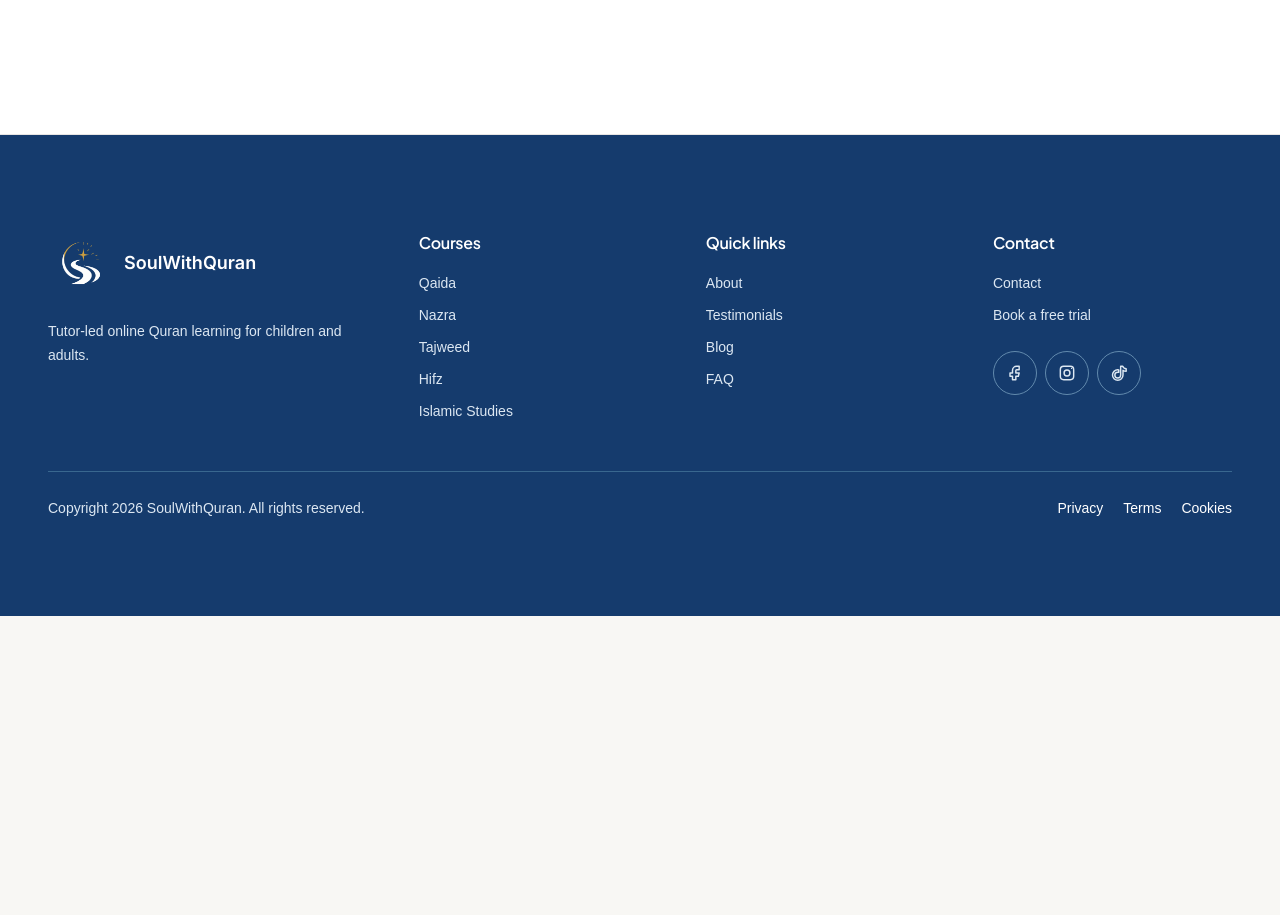
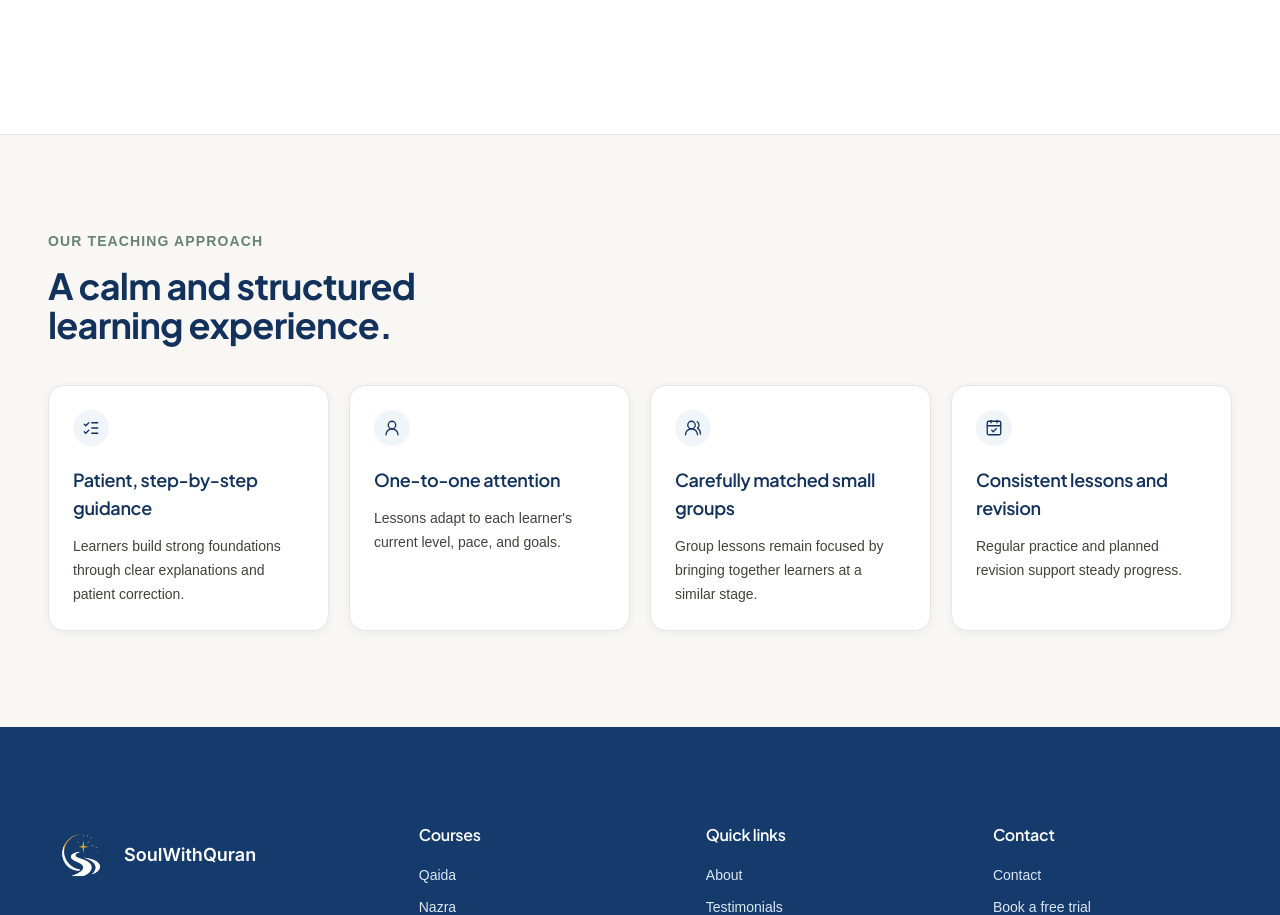
Before and after one commit to faisaldev5/soul-with-quran, a Next.js app: page /about in a window 1280 px wide. Shown: the part 1460-2375 px from the top of the page. Before the commit the page ends 2076 px from the top, so only its background shows below. Built offline with nearby package versions, Linux system fonts and the light colour scheme.

Commit message:
feat: refine About page sections

```diff
--- a/src/app/about/page.tsx
+++ b/src/app/about/page.tsx
@@ -1,6 +1,7 @@
 import type { Metadata } from "next";
 
 import { AboutHero } from "@/components/sections/about-hero";
+import { AboutTeachingApproach } from "@/components/sections/about-teaching-approach";
 import { MeetYourQuranTutorAbout } from "@/components/sections/meet-your-quran-tutor-about";
 
 export const metadata: Metadata = {
@@ -14,6 +15,7 @@ export default function AboutPage() {
     <>
       <AboutHero />
       <MeetYourQuranTutorAbout />
+      <AboutTeachingApproach />
     </>
   );
 }
--- a/src/components/sections/about-hero.tsx
+++ b/src/components/sections/about-hero.tsx
@@ -10,13 +10,13 @@ export function AboutHero() {
   return (
     <Section
       aria-labelledby="about-hero-heading"
-      className="relative isolate overflow-hidden border-b border-border !py-12 md:!py-14 lg:!py-16"
+      className="relative isolate overflow-hidden border-b border-border !py-10 md:!py-14 lg:!py-16"
       spacing="compact"
       withContainer={false}
     >
       <div
         aria-hidden="true"
-        className="pointer-events-none absolute right-0 top-0 h-56 w-full sm:h-64 lg:inset-y-0 lg:h-auto lg:w-[68%]"
+        className="pointer-events-none absolute right-0 top-0 h-[18rem] w-full sm:h-72 lg:inset-y-0 lg:h-auto lg:w-[68%]"
       >
         <Image
           src="/images/about/about-hero-quran.webp"
@@ -27,7 +27,7 @@ export function AboutHero() {
           className="object-cover object-[78%_center] opacity-80 lg:opacity-100"
         />
         <div className="absolute inset-0 bg-primary-950/15" />
-        <div className="absolute inset-0 bg-gradient-to-b from-background/90 via-background/70 to-transparent lg:bg-gradient-to-r lg:from-background lg:via-background/90 lg:to-background/10" />
+        <div className="absolute inset-0 bg-gradient-to-b from-background/90 via-background/75 to-background lg:bg-gradient-to-r lg:from-background lg:via-background/90 lg:to-background/10" />
       </div>
 
       <Container className="relative z-10">
--- /dev/null
+++ b/src/components/sections/about-teaching-approach.tsx
@@ -0,0 +1,100 @@
+import {
+  CalendarCheck,
+  ListChecks,
+  UserRound,
+  UsersRound,
+  type LucideIcon,
+} from "lucide-react";
+
+import { Reveal } from "@/components/motion/reveal";
+import { Card } from "@/components/ui/card";
+import { Container } from "@/components/ui/container";
+import { Section } from "@/components/ui/section";
+
+type TeachingPrinciple = {
+  title: string;
+  description: string;
+  icon: LucideIcon;
+};
+
+const teachingPrinciples: readonly TeachingPrinciple[] = [
+  {
+    title: "Patient, step-by-step guidance",
+    description:
+      "Learners build strong foundations through clear explanations and patient correction.",
+    icon: ListChecks,
+  },
+  {
+    title: "One-to-one attention",
+    description:
+      "Lessons adapt to each learner's current level, pace, and goals.",
+    icon: UserRound,
+  },
+  {
+    title: "Carefully matched small groups",
+    description:
+      "Group lessons remain focused by bringing together learners at a similar stage.",
+    icon: UsersRound,
+  },
+  {
+    title: "Consistent lessons and revision",
+    description:
+      "Regular practice and planned revision support steady progress.",
+    icon: CalendarCheck,
+  },
+];
+
+export function AboutTeachingApproach() {
+  return (
+    <Section
+      id="teaching-approach"
+      aria-labelledby="teaching-approach-heading"
+      surface="canvas"
+      spacing="compact"
+      withContainer={false}
+    >
+      <Container>
+        <div className="space-y-8 md:space-y-10">
+          <Reveal>
+            <p className="text-sm font-semibold uppercase tracking-[0.08em] text-sage-700">
+              OUR TEACHING APPROACH
+            </p>
+            <h2
+              id="teaching-approach-heading"
+              className="mt-4 max-w-[24ch] text-balance text-3xl leading-[1.12] text-primary-700 md:text-4xl md:leading-[1.08]"
+            >
+              A calm and structured learning experience.
+            </h2>
+          </Reveal>
+
+          <Reveal className="grid auto-rows-fr grid-cols-1 gap-4 sm:grid-cols-2 lg:grid-cols-4 lg:gap-5">
+            {teachingPrinciples.map((principle) => {
+              const Icon = principle.icon;
+
+              return (
+                <Card
+                  key={principle.title}
+                  as="article"
+                  className="h-full bg-surface p-5 shadow-none md:p-6"
+                >
+                  <span
+                    aria-hidden="true"
+                    className="flex size-9 items-center justify-center rounded-full bg-primary-50 text-primary-700"
+                  >
+                    <Icon className="size-[18px]" strokeWidth={1.75} />
+                  </span>
+                  <h3 className="mt-5 text-lg font-semibold leading-7 text-primary-700">
+                    {principle.title}
+                  </h3>
+                  <p className="mt-3 text-sm leading-6 text-text-secondary">
+                    {principle.description}
+                  </p>
+                </Card>
+              );
+            })}
+          </Reveal>
+        </div>
+      </Container>
+    </Section>
+  );
+}
```
